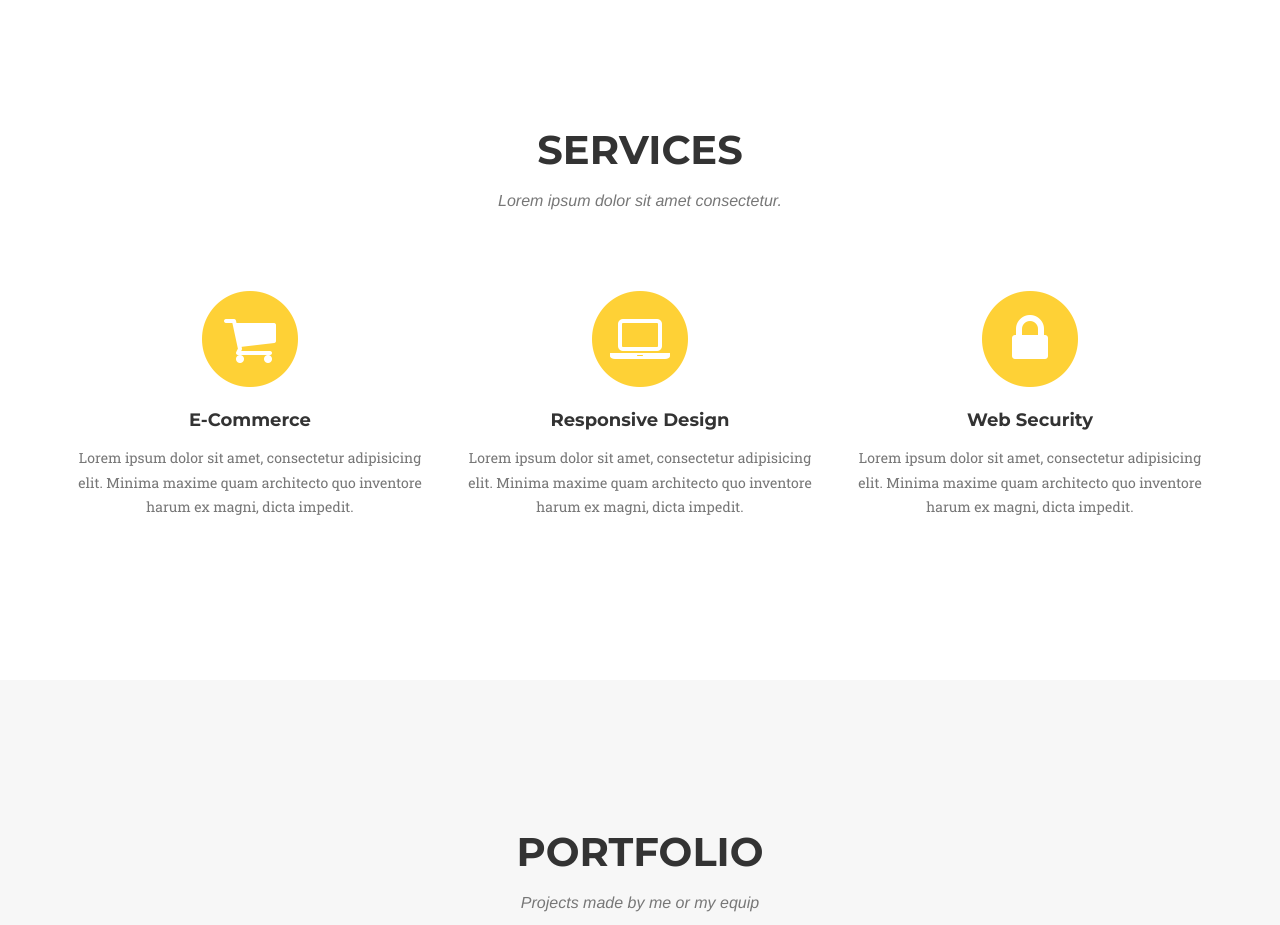
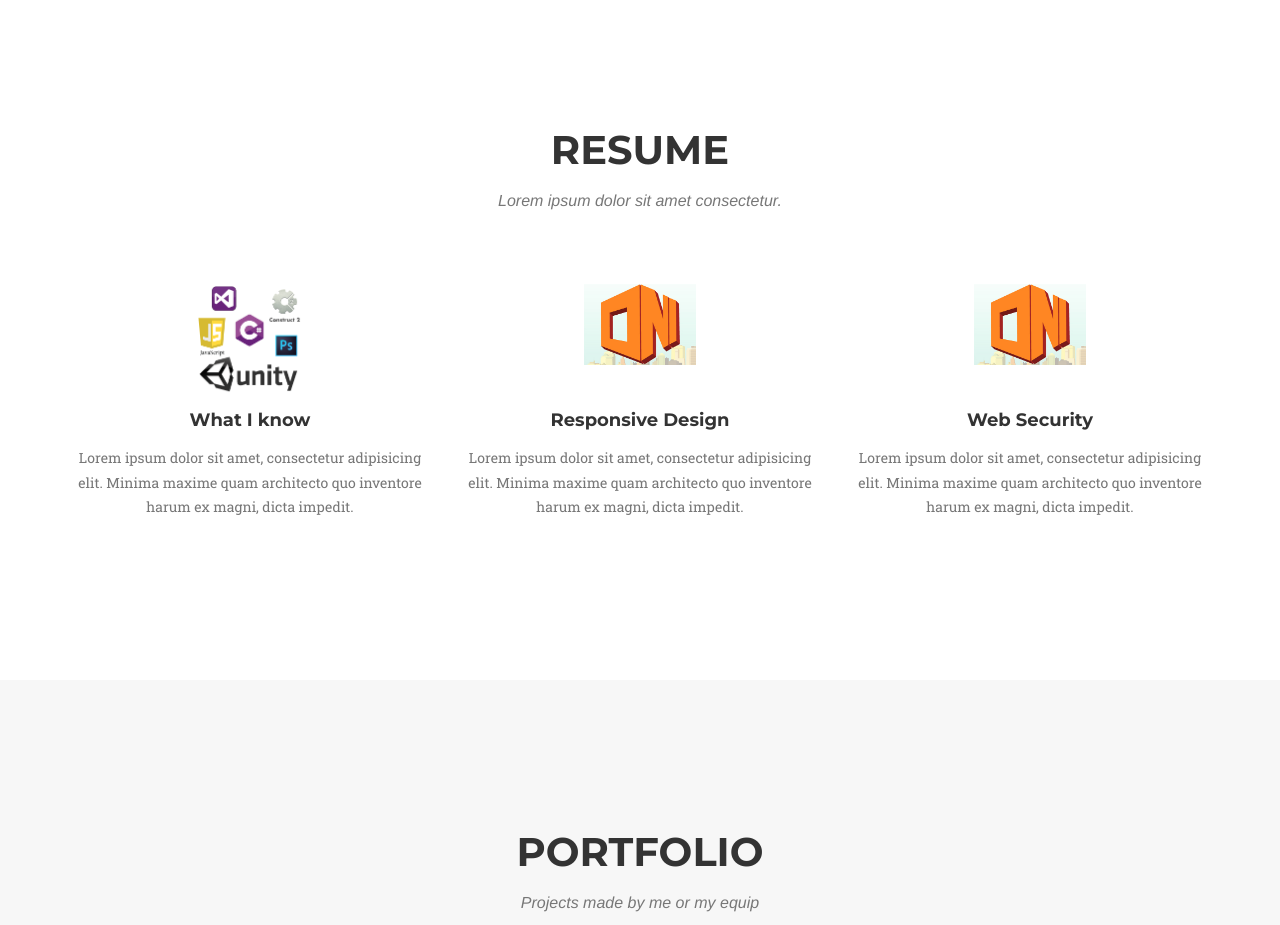
Before and after one commit to ThaisLDias/ThaisLDias.github.io, a plain HTML site: page index.html in a window 1280 px wide. Shown: the part 780-1705 px from the top of the page. Drawn offline with nearby package versions, Linux system fonts and the light colour scheme; a web font is replaced by a local one.

Commit message:
Stupid things

```diff
--- a/index.html
+++ b/index.html
@@ -93,31 +93,29 @@
         <div class="container">
             <div class="row">
                 <div class="col-lg-12 text-center">
-                    <h2 class="section-heading">Services</h2>
+                    <h2 class="section-heading">Resume</h2>
                     <h3 class="section-subheading text-muted">Lorem ipsum dolor sit amet consectetur.</h3>
                 </div>
             </div>
             <div class="row text-center">
                 <div class="col-md-4">
                     <span class="fa-stack fa-4x">
-                        <i class="fa fa-circle fa-stack-2x text-primary"></i>
-                        <i class="fa fa-shopping-cart fa-stack-1x fa-inverse"></i>
+                        <!--- <i class="fa fa-circle fa-stack-2x text-primary"></i> --->
+                     <img src="img/Stuff.png" class="img-responsive" alt="">
                     </span>
-                    <h4 class="service-heading">E-Commerce</h4>
+                    <h4 class="service-heading">What I know</h4>
                     <p class="text-muted">Lorem ipsum dolor sit amet, consectetur adipisicing elit. Minima maxime quam architecto quo inventore harum ex magni, dicta impedit.</p>
                 </div>
                 <div class="col-md-4">
                     <span class="fa-stack fa-4x">
-                        <i class="fa fa-circle fa-stack-2x text-primary"></i>
-                        <i class="fa fa-laptop fa-stack-1x fa-inverse"></i>
+                        <img src="img/portfolio/project2.jpeg" class="img-responsive" alt="">
                     </span>
                     <h4 class="service-heading">Responsive Design</h4>
                     <p class="text-muted">Lorem ipsum dolor sit amet, consectetur adipisicing elit. Minima maxime quam architecto quo inventore harum ex magni, dicta impedit.</p>
                 </div>
                 <div class="col-md-4">
                     <span class="fa-stack fa-4x">
-                        <i class="fa fa-circle fa-stack-2x text-primary"></i>
-                        <i class="fa fa-lock fa-stack-1x fa-inverse"></i>
+                        <img src="img/portfolio/project2.jpeg" class="img-responsive" alt="">
                     </span>
                     <h4 class="service-heading">Web Security</h4>
                     <p class="text-muted">Lorem ipsum dolor sit amet, consectetur adipisicing elit. Minima maxime quam architecto quo inventore harum ex magni, dicta impedit.</p>
```
Also changed, not shown: img/Stuff.png (added).
